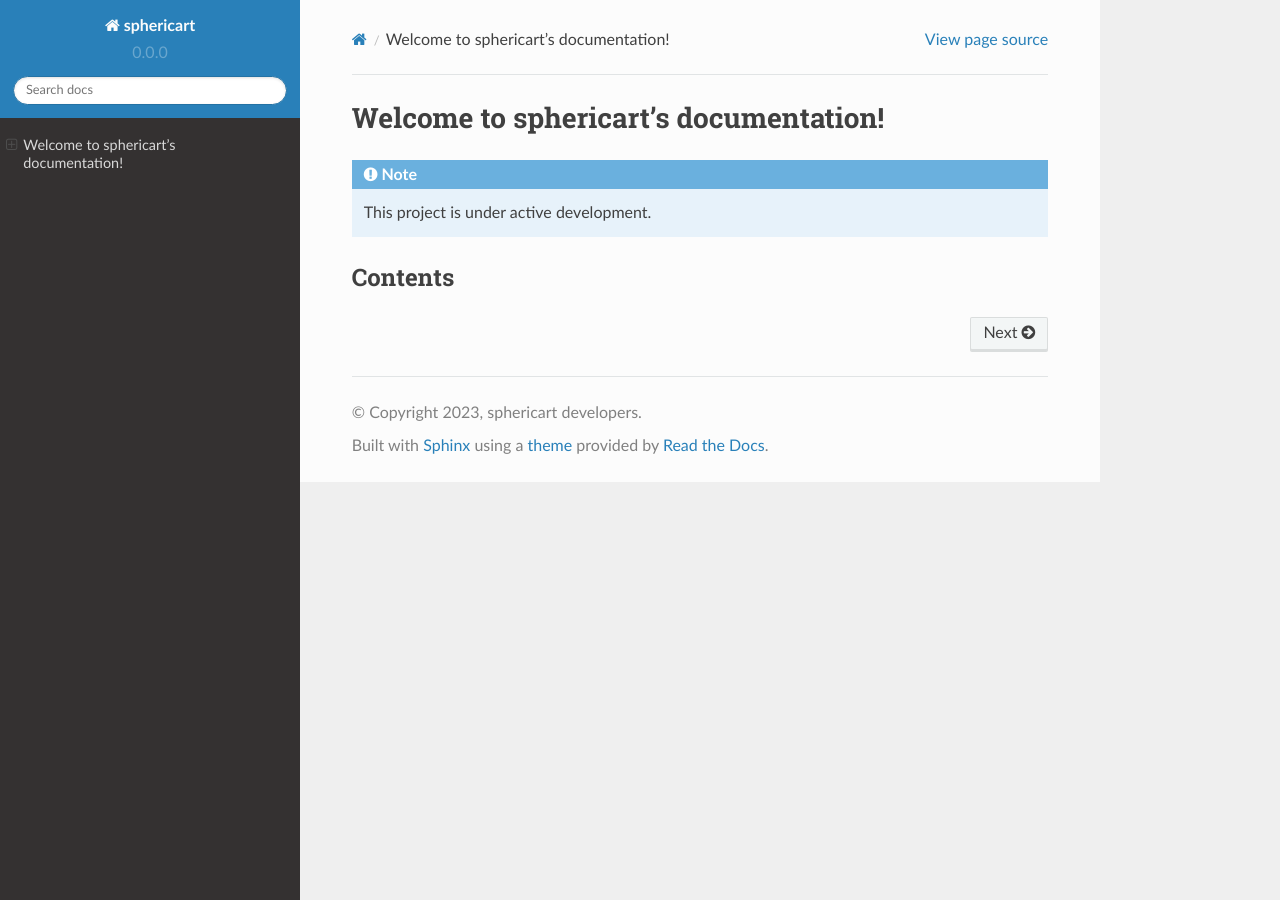
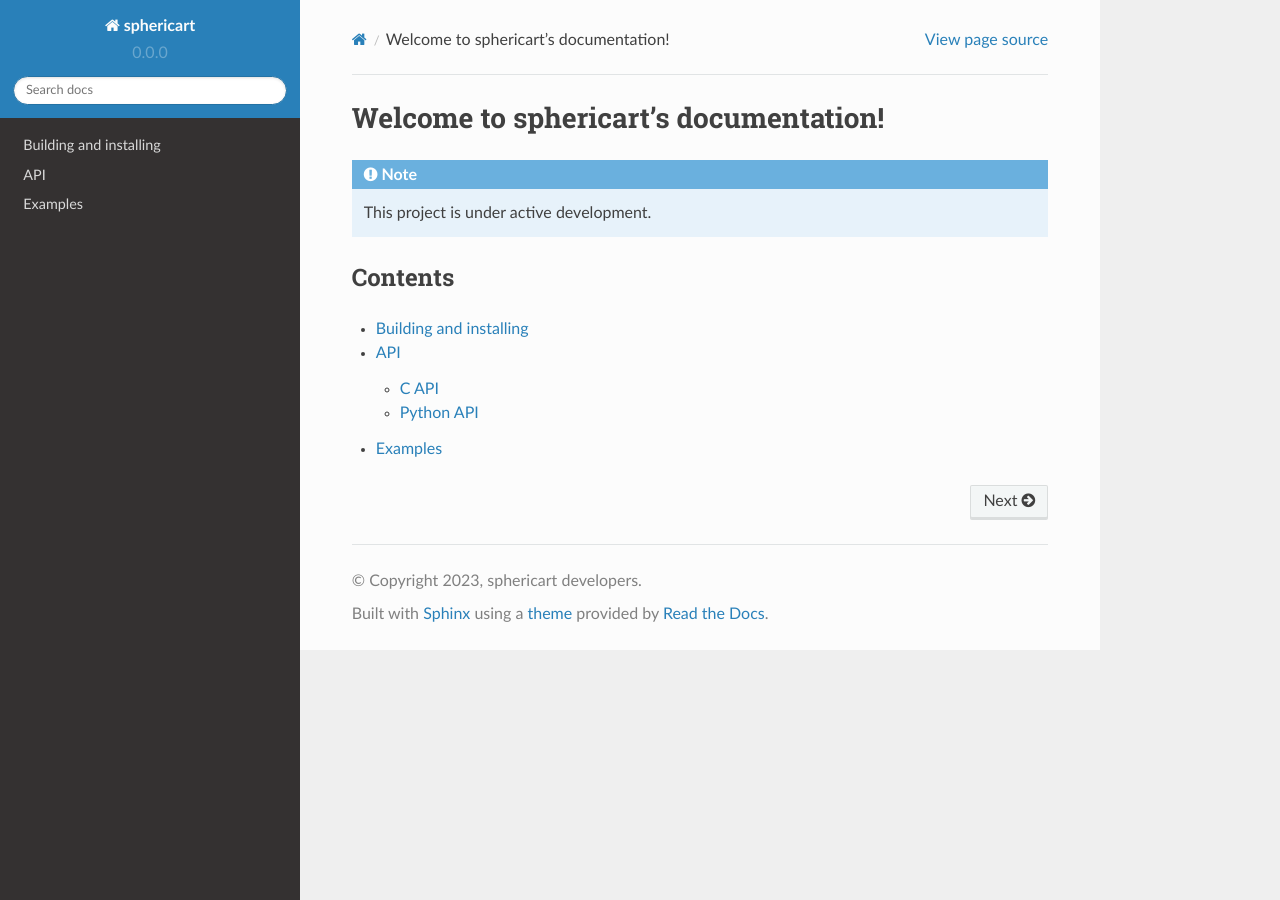
Before and after one commit to lab-cosmo/sphericart, a Sphinx documentation site: the page built from docs/index.rst, in a window 1280 px wide. Built offline with Sphinx 7.4.7 and the Read the Docs theme 2.0.0, drawn with Linux system fonts in a browser that asks for light colours.

Commit message:
Fixed documentation build

```diff
--- a/docs/api.rst
+++ b/docs/api.rst
@@ -1,3 +1,12 @@
+API
+===
+
+C API
+-----
+
+Python API
+----------
+
 .. autosummary::
    :toctree: generated
 
--- a/docs/examples.rst
+++ b/docs/examples.rst
@@ -0,0 +1,2 @@
+Examples
+========
--- /dev/null
+++ b/docs/generated/sphericart.rst
@@ -0,0 +1,4 @@
+sphericart
+==========
+
+.. automodule:: sphericart
--- a/docs/index.rst
+++ b/docs/index.rst
@@ -1,5 +1,5 @@
 Welcome to sphericart's documentation!
-===================================
+======================================
 
 .. note::
 
@@ -9,6 +9,7 @@ Contents
 --------
 
 .. toctree::
-   :caption: Installation
 
-   installation
+    installation
+    api
+    examples
--- a/docs/installation.rst
+++ b/docs/installation.rst
@@ -1,4 +1,5 @@
-# Building and installing
+Building and installing
+=======================
 
 To install the C library:
 
```
